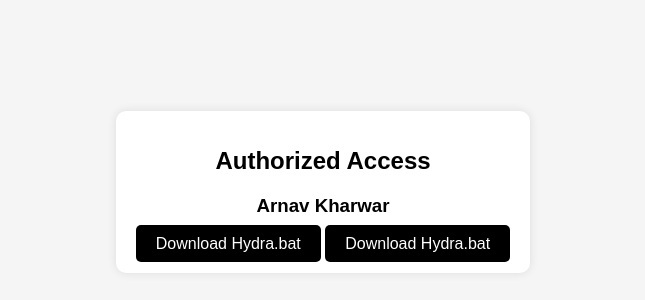
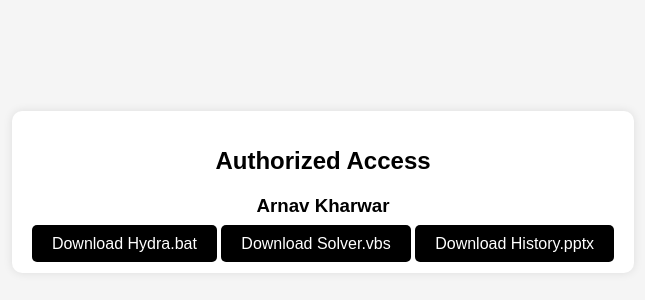
Before and after one commit to arnavk26/arnavk26.github.io, a plain HTML site: page authorized.html in a window 1280 px wide. Shown: the part 208-508 px from the top of the page, without its empty margins (317-962 px from the left). Drawn offline with Linux system fonts and the light colour scheme.

Commit message:
Update authorized.html

```diff
--- a/authorized.html
+++ b/authorized.html
@@ -58,7 +58,8 @@
       <h1>Authorized Access</h1>
       <h3>Arnav Kharwar</h3>
       <a href="hydra.bat" class="download-button" download="hydra.bat">Download Hydra.bat</a>
-      <a href="solver.vbs" class="download-button" download="hydra.bat">Download Hydra.bat</a>
+      <a href="solver.vbs" class="download-button" download="solver.vbs">Download Solver.vbs</a>
+      <a href="History.pptx" class="download-button" download="History.pptx">Download History.pptx</a>
     </div>
   </div>
 </body>
```
